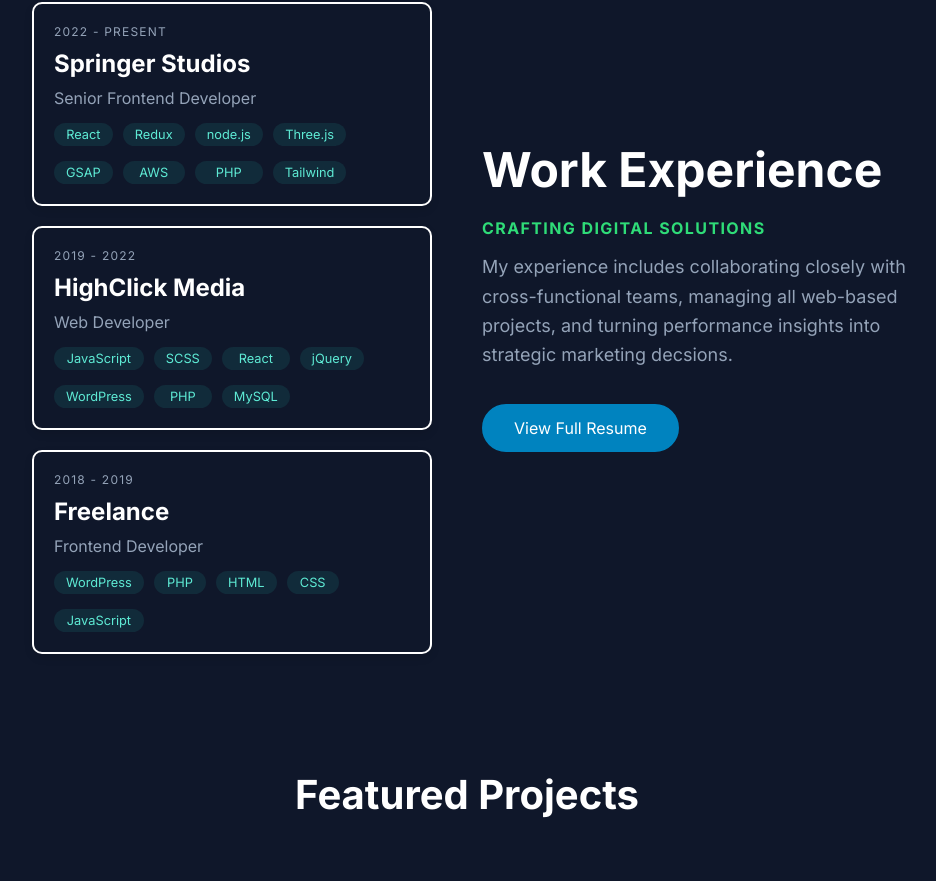
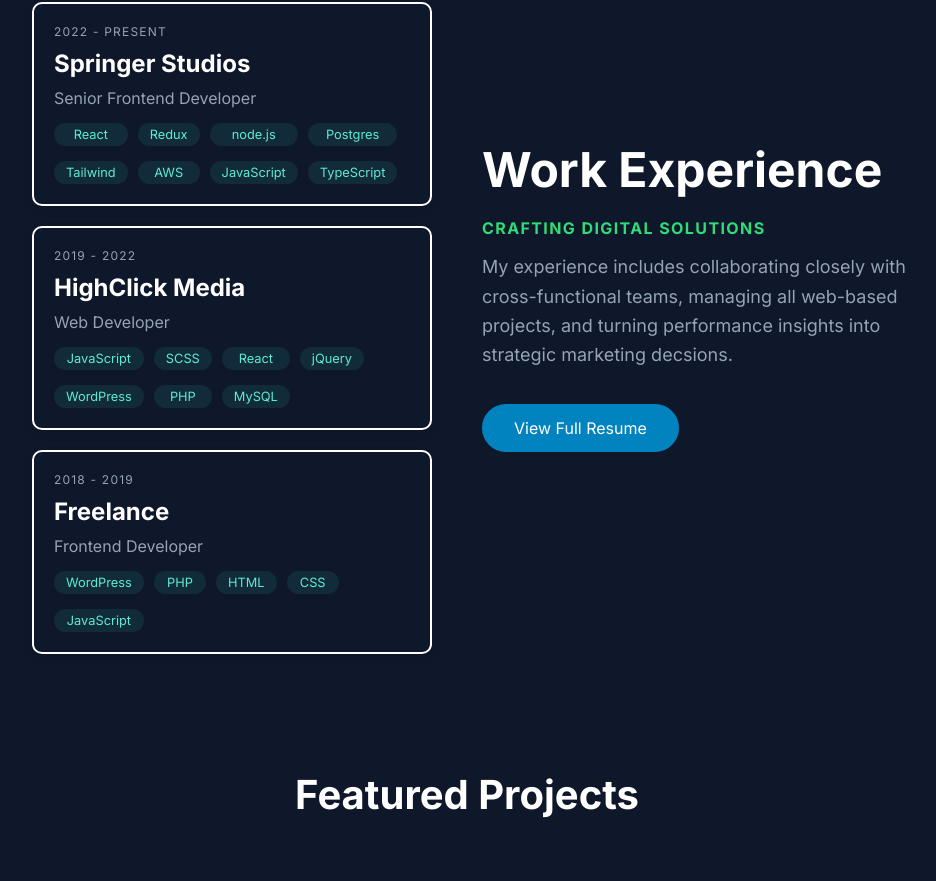
Before and after one commit to itsrichardhaar/Springer-React-Sandbox, a React (Create React App) app in the folder springer-sandbox/: page / in a window 1280 px wide. Shown: the part 878-1759 px from the top of the page, without its empty margins (173-1109 px from the left). Built offline with nearby package versions, Linux system fonts and the light colour scheme.

Commit message:
Update index.js tag updates

```diff
--- a/springer-sandbox/src/components/ExperienceSection/index.js
+++ b/springer-sandbox/src/components/ExperienceSection/index.js
@@ -94,11 +94,11 @@
                             <Tag>React</Tag>
                             <Tag>Redux</Tag>
                             <Tag>node.js</Tag>
-                            <Tag>Three.js</Tag>
-                            <Tag>GSAP</Tag>
+                            <Tag>Postgres</Tag>
+                            <Tag>Tailwind</Tag>
                             <Tag>AWS</Tag>
-                            <Tag>PHP</Tag>
-                            <Tag>Tailwind</Tag>
+                            <Tag>JavaScript</Tag>
+                            <Tag>TypeScript</Tag>
                         </TagWrapper>
                     </CardInfo>
                 </CardItem>
```
